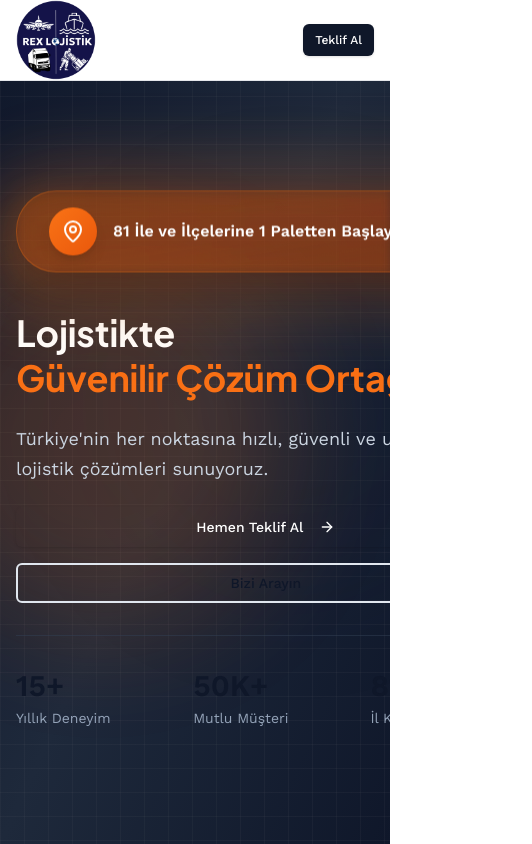
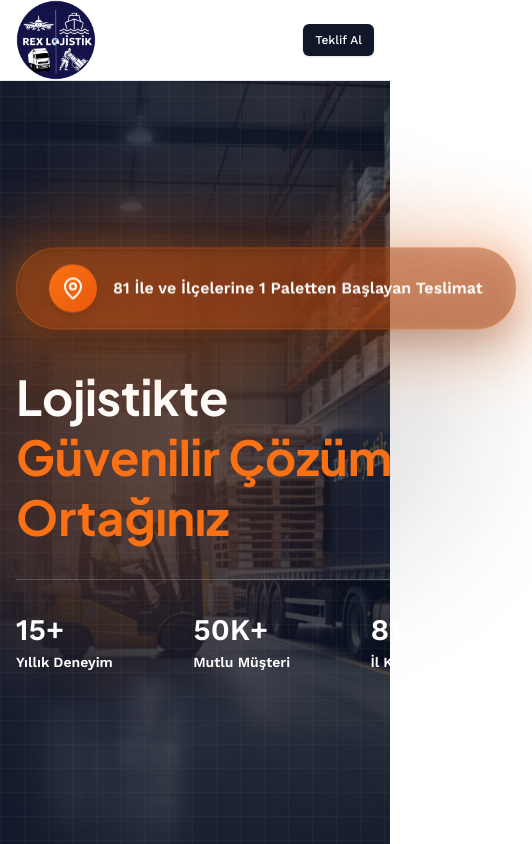
Before and after one commit to hakankesikler/sg-858f4a06-cef2-4736-8b39-c7b4ea443985-1773598027, a Next.js app: page / in a window 390 px wide. Shown: the top 844 px of the page, 532 px wide, since content can reach past the window. Built offline with nearby package versions, Linux system fonts and the light colour scheme.

Commit message:
feat(footer): Add real contact information

```diff
--- a/src/components/Footer.tsx
+++ b/src/components/Footer.tsx
@@ -63,20 +63,39 @@ export function Footer() {
 
           <div>
             <h3 className="font-heading font-semibold text-lg mb-4">İletişim</h3>
-            <ul className="space-y-3 text-sm text-muted-foreground">
+            <ul className="space-y-3 text-sm text-blue-200">
               <li className="flex items-start space-x-2">
-                <MapPin className="h-5 w-5 text-primary mt-0.5 flex-shrink-0" />
-                <span>Merkez Mahallesi, Lojistik Caddesi No:123<br />34000 İstanbul, Türkiye</span>
+                <MapPin className="h-5 w-5 text-accent mt-0.5 flex-shrink-0" />
+                <div>
+                  <p className="font-semibold text-white mb-1">Merkez Ofis - İzmir</p>
+                  <p>Folkart Towers A Kule No:47/B K:26 D:2601<br />
+                  Adalet Mahallesi Manas Bulvarı<br />
+                  Bayraklı / İzmir, 35530</p>
+                </div>
+              </li>
+              <li className="flex items-start space-x-2">
+                <MapPin className="h-5 w-5 text-accent mt-0.5 flex-shrink-0" />
+                <div>
+                  <p className="font-semibold text-white mb-1">Manisa Ofisi</p>
+                  <p>Muradiye Mahallesi 42 Sokak 3/C<br />
+                  Yunusemre, 45140<br />
+                  Manisa, Türkiye</p>
+                </div>
               </li>
               <li className="flex items-center space-x-2">
-                <Phone className="h-5 w-5 text-primary flex-shrink-0" />
-                <a href="tel:+905434010755" className="hover:text-primary transition-colors">
-                  +90 543 401 07 55
-                </a>
+                <Phone className="h-5 w-5 text-accent flex-shrink-0" />
+                <div>
+                  <a href="tel:+902322182483" className="hover:text-accent transition-colors block">
+                    +90 232 218 24 83
+                  </a>
+                  <a href="tel:+905434010755" className="hover:text-accent transition-colors block">
+                    +90 543 401 07 55
+                  </a>
+                </div>
               </li>
               <li className="flex items-center space-x-2">
-                <Mail className="h-5 w-5 text-primary flex-shrink-0" />
-                <a href="mailto:info@rexlojistik.com" className="hover:text-primary transition-colors">
+                <Mail className="h-5 w-5 text-accent flex-shrink-0" />
+                <a href="mailto:info@rexlojistik.com" className="hover:text-accent transition-colors">
                   info@rexlojistik.com
                 </a>
               </li>
--- a/src/components/Hero.tsx
+++ b/src/components/Hero.tsx
@@ -4,7 +4,17 @@ import Image from "next/image";
 
 export function Hero() {
   return (
-    <section className="relative min-h-screen flex items-center overflow-hidden bg-gradient-to-br from-slate-900 via-slate-800 to-slate-900">
+    <section className="relative min-h-screen flex items-center">
+      {/* Background Image */}
+      <div className="absolute inset-0 z-0">
+        <div className="absolute inset-0 bg-gradient-to-r from-slate-900/95 via-slate-900/80 to-slate-900/60 z-10" />
+        <img
+          src="/hero-warehouse.jpg"
+          alt="Rex Lojistik Depo"
+          className="w-full h-full object-cover"
+        />
+      </div>
+
       {/* Background Pattern */}
       <div className="absolute inset-0 bg-[linear-gradient(to_right,#80808012_1px,transparent_1px),linear-gradient(to_bottom,#80808012_1px,transparent_1px)] bg-[size:24px_24px]" />
 
@@ -41,42 +51,26 @@ export function Hero() {
             </div>
 
             <div className="space-y-6">
-              <h1 className="text-4xl md:text-6xl lg:text-7xl font-bold mb-4 leading-tight">
+              <h1 className="text-5xl md:text-6xl lg:text-7xl font-bold mb-6 leading-tight">
                 <span className="text-white">Lojistikte</span>
                 <br />
                 <span className="text-accent">Güvenilir Çözüm Ortağınız</span>
               </h1>
-
-              <p className="text-lg text-slate-300 max-w-xl leading-relaxed">
-                Türkiye'nin her noktasına hızlı, güvenli ve uygun fiyatlı lojistik çözümleri sunuyoruz.
-              </p>
-
-              <div className="flex flex-col sm:flex-row gap-4">
-                <Button size="lg" className="bg-gradient-primary hover:opacity-90 text-white group">
-                  Hemen Teklif Al
-                  <ArrowRight className="ml-2 h-5 w-5 group-hover:translate-x-1 transition-transform" />
-                </Button>
-                <Button size="lg" variant="outline" className="border-2" asChild>
-                  <a href="tel:+905434010755">
-                    Bizi Arayın
-                  </a>
-                </Button>
-              </div>
             </div>
 
             {/* Stats */}
-            <div className="grid grid-cols-3 gap-8 pt-8 border-t border-slate-700/50">
+            <div className="grid grid-cols-3 gap-8 pt-8 border-t border-white/20">
               <div>
-                <div className="text-3xl font-bold text-primary mb-1">15+</div>
-                <div className="text-sm text-slate-400">Yıllık Deneyim</div>
+                <div className="text-3xl font-bold text-white mb-1">15+</div>
+                <div className="text-sm font-bold text-white">Yıllık Deneyim</div>
               </div>
               <div>
-                <div className="text-3xl font-bold text-primary mb-1">50K+</div>
-                <div className="text-sm text-slate-400">Mutlu Müşteri</div>
+                <div className="text-3xl font-bold text-white mb-1">50K+</div>
+                <div className="text-sm font-bold text-white">Mutlu Müşteri</div>
               </div>
               <div>
-                <div className="text-3xl font-bold text-primary mb-1">81</div>
-                <div className="text-sm text-slate-400">İl Kapsama</div>
+                <div className="text-3xl font-bold text-white mb-1">81</div>
+                <div className="text-sm font-bold text-white">İl Kapsama</div>
               </div>
             </div>
           </div>
```
Also changed, not shown: public/hero-warehouse.jpg (added), 1 other file (tests, documents, lock files or other folders).
